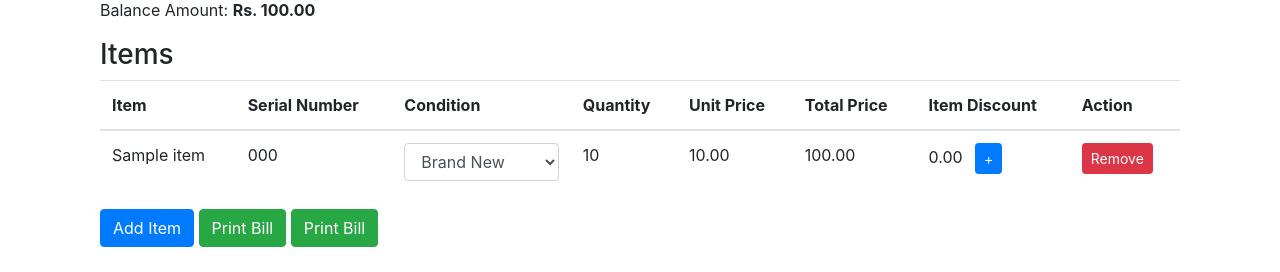
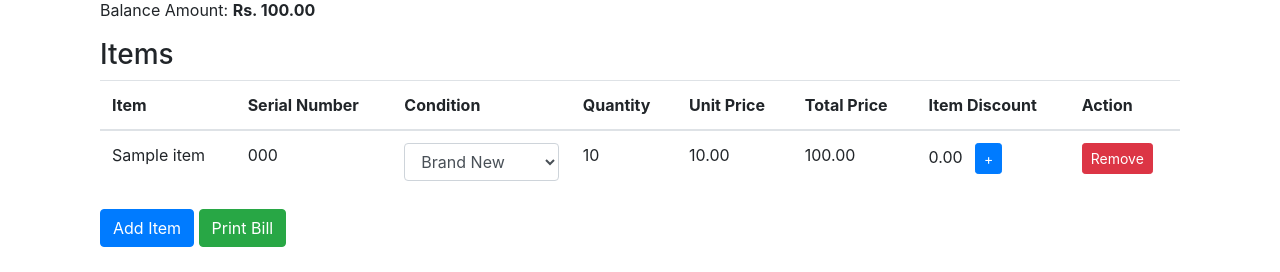
Before and after one commit to Denuwan392/santek-mobile, a Django app: page /pos/transaction/1/ in a window 1280 px wide. Shown: the part 528-800 px from the top of the page. Run offline with Django 5.2, Linux system fonts and the light colour scheme; tables that the repository leaves empty hold one stand-in row (values such as "Sample post"); data that the repository does not hold is empty; parts of the project's set-up code (start-up, migrations or seed data) failed here and were passed over; some libraries are stand-ins or nearby versions.

Commit message:
Update transaction_detail.html

```diff
--- a/pos/templates/pos_system/transaction_detail.html
+++ b/pos/templates/pos_system/transaction_detail.html
@@ -139,7 +139,7 @@
 
     <a href="{% url 'pos_system:receipt_view' transaction.id %}" target="_blank" class="btn btn-success">Print Bill</a>
     <!-- Add the button for printing the bill -->
-    <button onclick="printBill()" class="btn btn-success">Print Bill</button>
+    <!--button onclick="printBill()" class="btn btn-success">Print Bill</button-->
 </div>
 
 
```
